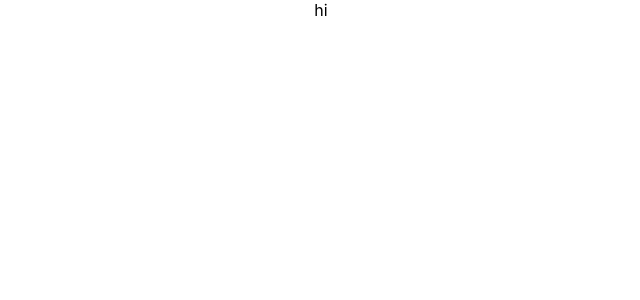
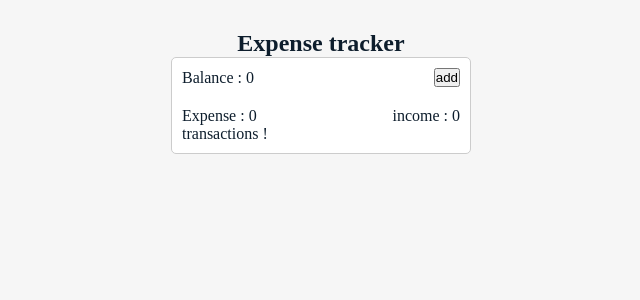
Before and after one commit to sevankeshish/expense-tracker, a React (Create React App) app: page / in a window 1280 px wide. Shown: the top 300 px of the page, without its empty margins (319-959 px from the left). Built offline with nearby package versions, Linux system fonts and the light colour scheme.

Commit message:
adding components

```diff
--- a/src/App.css
+++ b/src/App.css
@@ -1,38 +1,34 @@
-.App {
-  text-align: center;
-}
-
-.App-logo {
-  height: 40vmin;
-  pointer-events: none;
-}
-
-@media (prefers-reduced-motion: no-preference) {
-  .App-logo {
-    animation: App-logo-spin infinite 20s linear;
-  }
-}
-
-.App-header {
-  background-color: #282c34;
-  min-height: 100vh;
+.App{
+  background-color: #f6f6f6;
+  color:#0d1d2c;
   display: flex;
   flex-direction: column;
   align-items: center;
-  justify-content: center;
-  font-size: calc(10px + 2vmin);
-  color: white;
+  height: 100vh;
+  width: 100%;
+  padding-top: 30px;
+  font-family: Montserrat;
 }
 
-.App-link {
-  color: #61dafb;
+.container {
+  display: flex;
+  flex-direction: column;
+  width: 300px;
+  background-color: #ffffff;
+  padding: 10px;
+  border:1px solid #ccc;
+  border-radius: 5px;;
 }
 
-@keyframes App-logo-spin {
-  from {
-    transform: rotate(0deg);
-  }
-  to {
-    transform: rotate(360deg);
-  }
+.topSection {
+  display: flex;
+  justify-content: space-between;
+  align-items: center;
+  margin-bottom: 20px;
 }
+
+.resultSection {
+  display: flex;
+  justify-content: space-between;
+  align-items: center;
+}
--- a/src/App.js
+++ b/src/App.js
@@ -1,9 +1,13 @@
 import './App.css';
+import ExpenseApp from './components/ExpenseApp';
 
 function App() {
   return (
     <div className="App">
-      hi
+      <header>
+        <h2>Expense tracker</h2>
+      </header>
+      <ExpenseApp/>
     </div>
   );
 }
--- /dev/null
+++ b/src/components/ExpenseApp.jsx
@@ -0,0 +1,18 @@
+import { useState } from "react"
+import TransActionComponent from "./TransactionComponent";
+import OverviewComponent from "./OverviewComponent";
+
+const ExpenseApp = () => {
+    const [expense, setExpense] = useState(0);
+    const [income, setIncome] = useState(0)
+    const [transactions, setTransactions] = useState([])
+
+    return (
+        <section className="container">
+            <OverviewComponent expenseProps={expense} incomeProps={income}/>
+            <TransActionComponent transactionsProps={transactions}/>
+        </section>
+    )
+}
+
+export default ExpenseApp
--- /dev/null
+++ b/src/components/OverviewComponent.jsx
@@ -0,0 +1,25 @@
+import { useState } from "react"
+import TransactionForm from "./TransactionForm"
+
+const OverviewComponent = ({incomeProps,expenseProps}) => {
+    const [isShow , setIsShow] = useState(false)
+
+    return (
+        <>
+             <div className="topSection">
+                <p>Balance : {incomeProps - expenseProps}</p>
+                <button onClick = {()=>setIsShow((prevState) => !prevState)}>
+                    {isShow ? "cancel" : "add"}
+                </button>
+            </div>
+            {isShow && <TransactionForm/>}
+            <div className="resultSection">
+                <div>Expense : {expenseProps}</div>
+                <div>income : {incomeProps}</div>
+            </div>
+
+        </>
+    )
+}
+
+export default OverviewComponent
--- /dev/null
+++ b/src/components/TransactionComponent.jsx
@@ -0,0 +1,9 @@
+const TransActionComponent = ({transactionsProps}) => {
+    return (
+        <section>
+            transactions !
+        </section>
+     );
+}
+
+export default TransActionComponent;
--- /dev/null
+++ b/src/components/TransactionForm.jsx
@@ -0,0 +1,17 @@
+const TransactionForm = () => {
+    return (
+        <form>
+            <input type="text" name="desc"/>
+            <input type="number" name="amount"/>
+            <div>
+                <input type="radio" value="expense" name="type"/>
+                <label>Expense</label>
+                <input type="radio" value="income" name="type"/>
+                <label>Income</label>
+            </div>
+            <button>Add Transaction</button>
+        </form>
+     );
+}
+
+export default TransactionForm;
--- a/src/index.css
+++ b/src/index.css
@@ -1,13 +1,5 @@
-body {
+* {
+  padding: 0;
   margin: 0;
-  font-family: -apple-system, BlinkMacSystemFont, 'Segoe UI', 'Roboto', 'Oxygen',
-    'Ubuntu', 'Cantarell', 'Fira Sans', 'Droid Sans', 'Helvetica Neue',
-    sans-serif;
-  -webkit-font-smoothing: antialiased;
-  -moz-osx-font-smoothing: grayscale;
+  box-sizing: border-box;
 }
-
-code {
-  font-family: source-code-pro, Menlo, Monaco, Consolas, 'Courier New',
-    monospace;
-}
```
